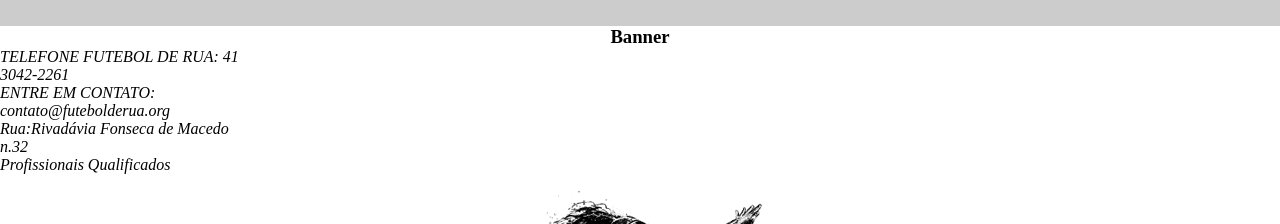
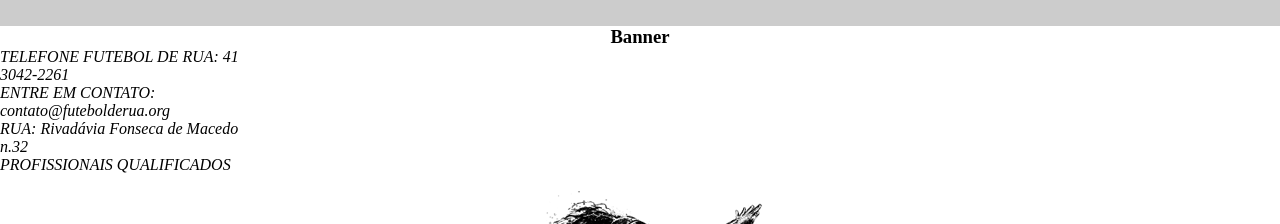
Before and after one commit to nathanremoslinsomanicos/trabalho-FDR.github.io, a plain HTML site: page home.html in a window 1280 px wide. Shown: the part 1300-1524 px from the top of the page. Drawn offline with Linux system fonts and the light colour scheme.

Commit message:
Update home.html

```diff
--- a/home.html
+++ b/home.html
@@ -26,8 +26,8 @@
 			<ul>
 				<li class="itens">TELEFONE FUTEBOL DE RUA: 41 3042-2261</li>
 				<li class="itens">ENTRE EM CONTATO: contato@futebolderua.org</li>
-				<li class="itens">Rua:Rivadávia Fonseca de Macedo n.32</li>
-				<li class="itens">Profissionais Qualificados</li>
+				<li class="itens">RUA: Rivadávia Fonseca de Macedo n.32</li>
+				<li class="itens">PROFISSIONAIS QUALIFICADOS</li>
 			</ul>
 
 			<img src="banner.jpg" class="imagem-banner">
```
